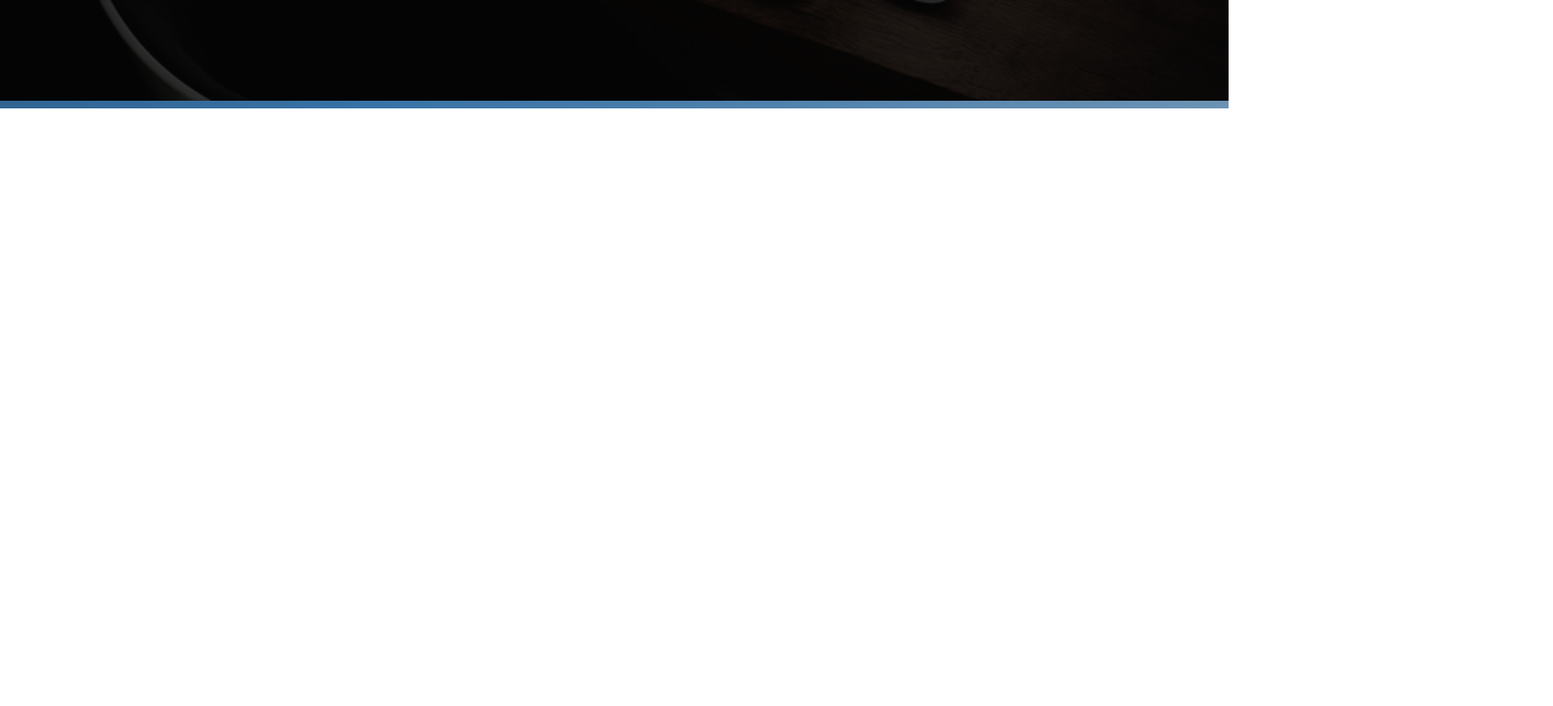
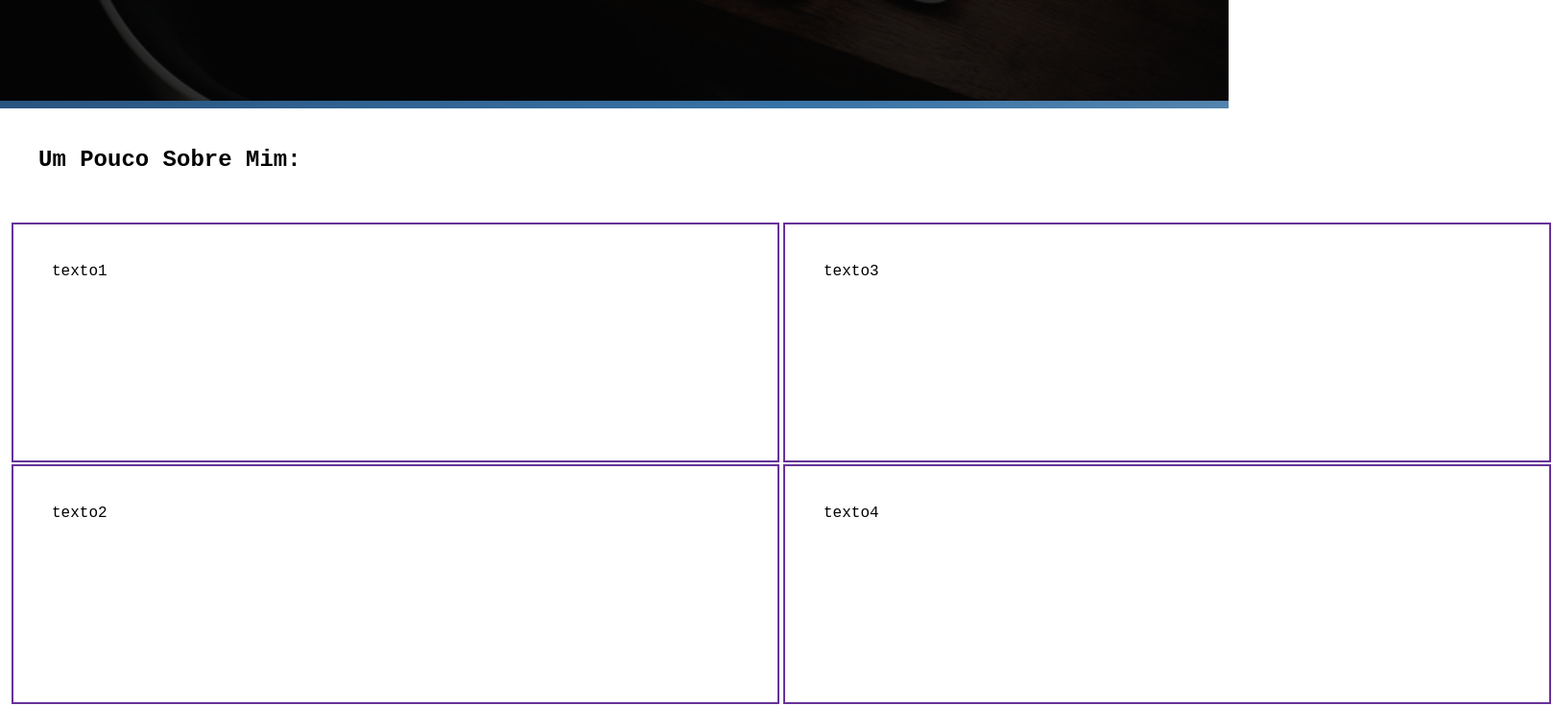
Before and after one commit to EbonyWizard4/ebw, a Next.js app: page / in a window 1280 px wide. Shown: the part 375-1111 px from the top of the page at 96% size, 1618 px wide, since content can reach past the window. Before the commit the page ends 800 px from the top, so only its background shows below. Built offline with nearby package versions, Linux system fonts and the light colour scheme.

Commit message:
create section InfoBox

```diff
--- /dev/null
+++ b/app/components/Info-Box/Infobox.jsx
@@ -0,0 +1,21 @@
+import style from "./Infobox.module.css"
+
+export default function Infobox () {
+    return(
+        <div className={style.Container}>
+            <h2>Um Pouco Sobre Mim:</h2>
+            <div className={style.Infobox}>
+
+                <div className={style.Linha}>
+                    <div className={style.Infocard}>texto1</div>
+                    <div className={style.Infocard}>texto2</div>
+                </div>
+
+                <div className={style.Linha}>
+                    <div className={style.Infocard}>texto3</div>
+                    <div className={style.Infocard}>texto4</div>
+                </div>
+            </div>
+        </div>
+    )
+}
--- /dev/null
+++ b/app/components/Info-Box/Infobox.module.css
@@ -0,0 +1,16 @@
+.Container h2 {
+    padding: 40px;
+}
+.Infobox{
+    display: flex;
+    margin: 10px;
+    justify-content: space-around;
+}
+
+.Infocard{
+    width: 800px;
+    height: 250px;
+    padding: 40px;
+    border: 2px solid rebeccapurple;
+    margin: 2px 2px;
+}
--- a/app/page.js
+++ b/app/page.js
@@ -1,13 +1,15 @@
-import Heder from "./components/Heder/Heder"
-import Card from "./components/card/Card"
+
 import Banner from "./components/Banner/Banner"
 import Divisor from "./components/Divisor/Divisor"
+import Infobox from "./components/Info-Box/Infobox"
 
 export default function Page() {
     return (
         <main>
             <Banner/>
             <Divisor/>
+            <Infobox/>
+
 
         </main>
 
```
